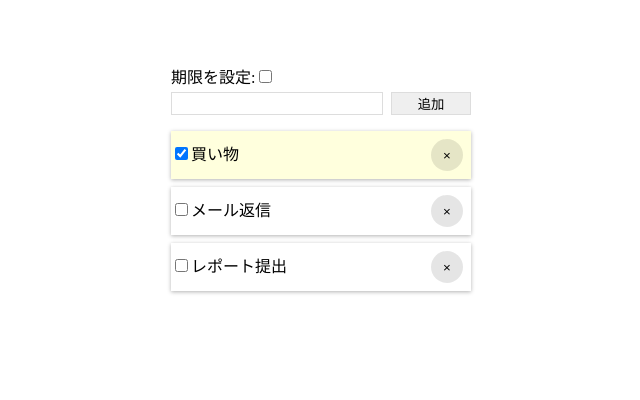
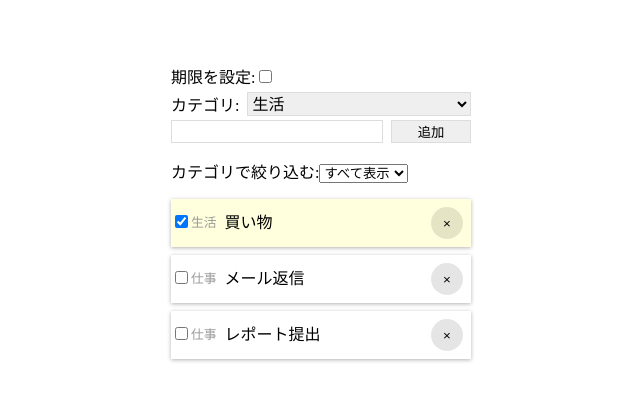
Before and after one commit to howtv/drill-todo-app-react, a React (Vite) app: page / in a window 1280 px wide. Shown: the top 400 px of the page, without its empty margins (319-959 px from the left). Built offline with nearby package versions, Linux system fonts and the light colour scheme.

Commit message:
STEP3: タスクのカテゴリを設定

```diff
--- a/src/App.tsx
+++ b/src/App.tsx
@@ -5,6 +5,8 @@ import "./App.css";
 const App: React.FC = () => {
   const { tasks, addTask, removeTask, setTaskDone } = useHandleTasks();
   const [title, setTitle] = useState("");
+  const [category, setCategory] = useState("生活");
+  const [filter, setFilter] = useState("");
   const [isDeadline, setIsDeadline] = useState(false);
   const [deadline, setDeadline] = useState(
     new Date().toISOString().slice(0, 10)
@@ -31,6 +33,17 @@ const App: React.FC = () => {
           )}
         </div>
         <div>
+          カテゴリ:
+          <select
+            value={category}
+            onChange={(e) => setCategory(e.target.value)}
+          >
+            <option value="生活">生活</option>
+            <option value="仕事">仕事</option>
+            <option value="趣味">趣味</option>
+          </select>
+        </div>
+        <div>
           <input
             type="text"
             value={title}
@@ -42,6 +55,7 @@ const App: React.FC = () => {
             onClick={() => {
               addTask({
                 title,
+                category,
                 done: false,
                 ...(isDeadline && { deadline }),
               });
@@ -50,8 +64,18 @@ const App: React.FC = () => {
           />
         </div>
       </div>
+      <div className="filter">
+        カテゴリで絞り込む:
+        <select value={filter} onChange={(e) => setFilter(e.target.value)}>
+          <option value="">すべて表示</option>
+          <option value="生活">生活</option>
+          <option value="仕事">仕事</option>
+          <option value="趣味">趣味</option>
+        </select>
+      </div>
       <ul>
         {tasks
+          .filter((task) => !filter || task.category === filter)
           .sort((a, b) => ((a.deadline ?? "") < (b.deadline ?? "") ? -1 : 1))
           .map((task, i) => (
             <li
@@ -68,6 +92,7 @@ const App: React.FC = () => {
                   checked={task.done}
                   onChange={(e) => setTaskDone(task, e.target.checked)}
                 />
+                <span>{task.category}</span>
                 {task.title}
               </label>
               <button onClick={() => removeTask(task)}>×</button>
--- a/src/useHandleTasks.ts
+++ b/src/useHandleTasks.ts
@@ -3,6 +3,7 @@ import { useState } from "react";
 export type Task = {
   title: string;
   done: boolean;
+  category: string;
   deadline?: string;
 };
 
@@ -11,14 +12,17 @@ export const useHandleTasks = () => {
     {
       title: "買い物",
       done: true,
+      category: "生活",
     },
     {
       title: "メール返信",
       done: false,
+      category: "仕事",
     },
     {
       title: "レポート提出",
       done: false,
+      category: "仕事",
     },
   ]);
 
```
